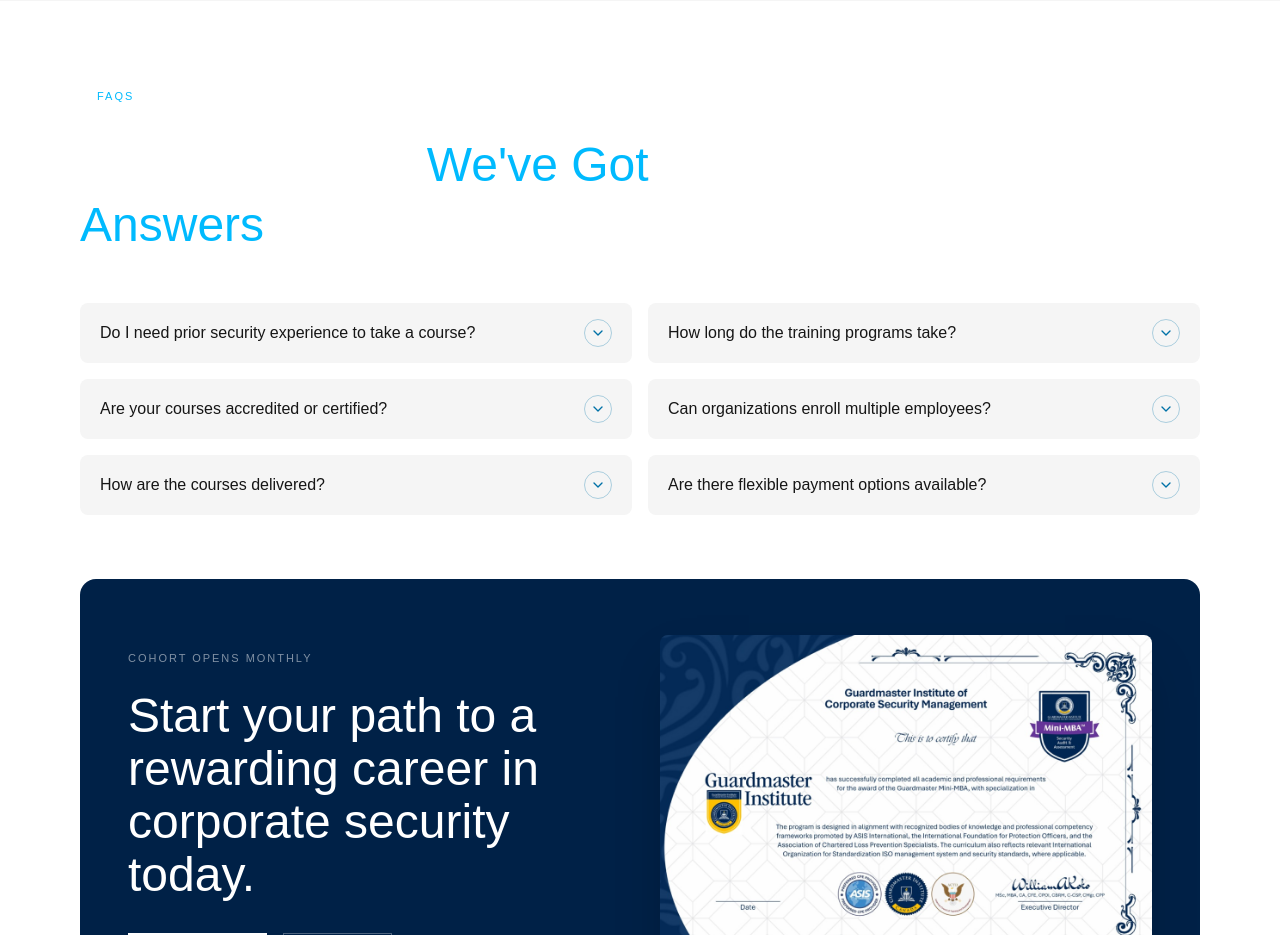
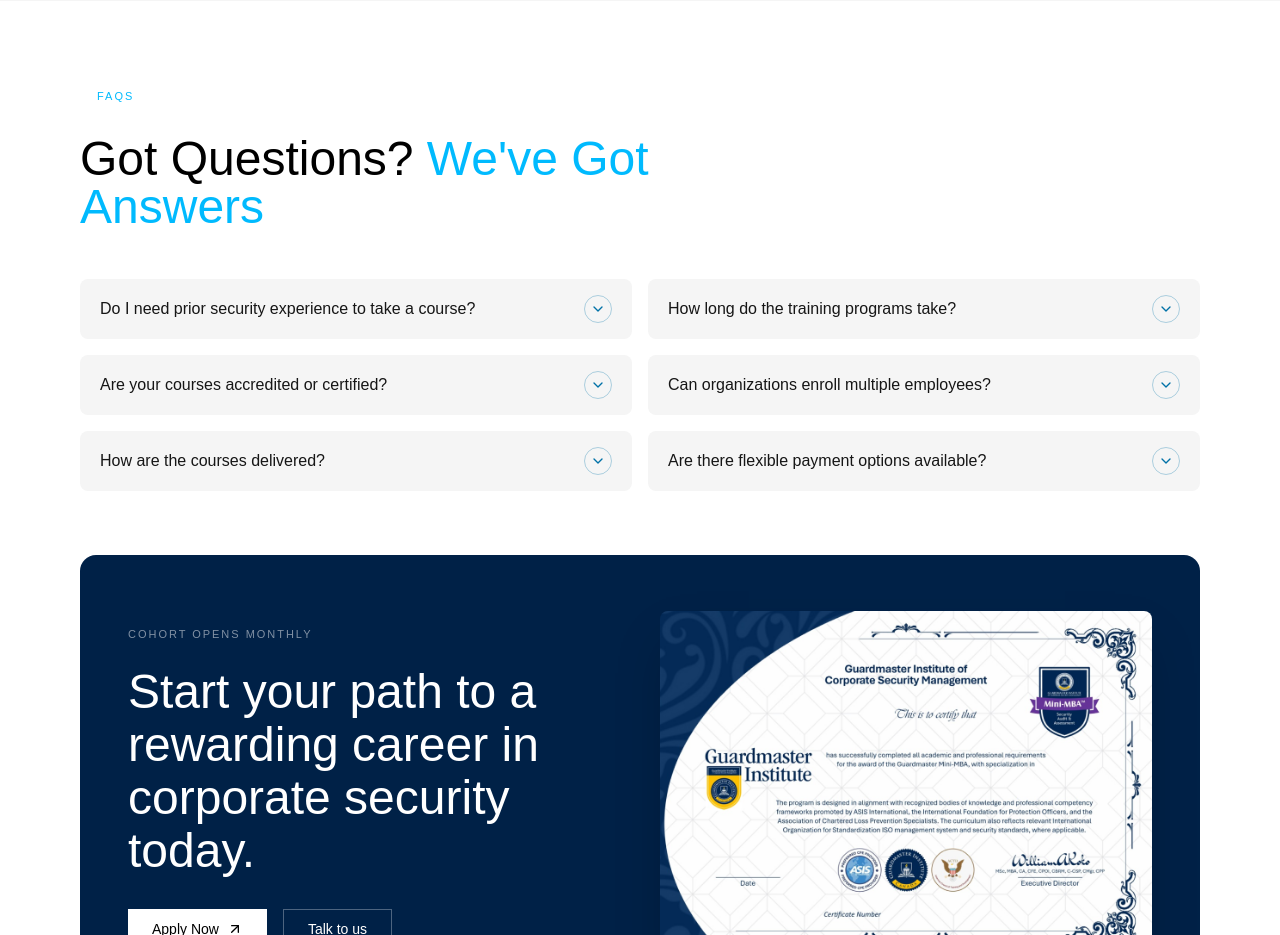
Before and after one commit to Greenmouse-Experts/guardmasters-new, a React (Vite) app: page /home in a window 1280 px wide. Shown: the part 7720-8655 px from the top of the page. Built offline with nearby package versions, Linux system fonts and the light colour scheme.

Commit message:
adjusted images

```diff
--- a/src/routes/home/-components/FaqCert.tsx
+++ b/src/routes/home/-components/FaqCert.tsx
@@ -37,7 +37,7 @@ export default function FaqCert() {
             <span className="mb-6 inline-block rounded-full border border-white/20 px-4 py-1.5 text-[11px] font-medium tracking-[0.18em] text-info uppercase">
               FAQs
             </span>
-            <h2 className="text-4xl leading-tight font-light md:text-5xl">
+            <h2 className="text-4xl text-black md:text-5xl">
               Got Questions?{" "}
               <span className="text-info">We've Got Answers</span>
             </h2>
```
Also changed, not shown: 1 other file (tests, documents, lock files or other folders).
